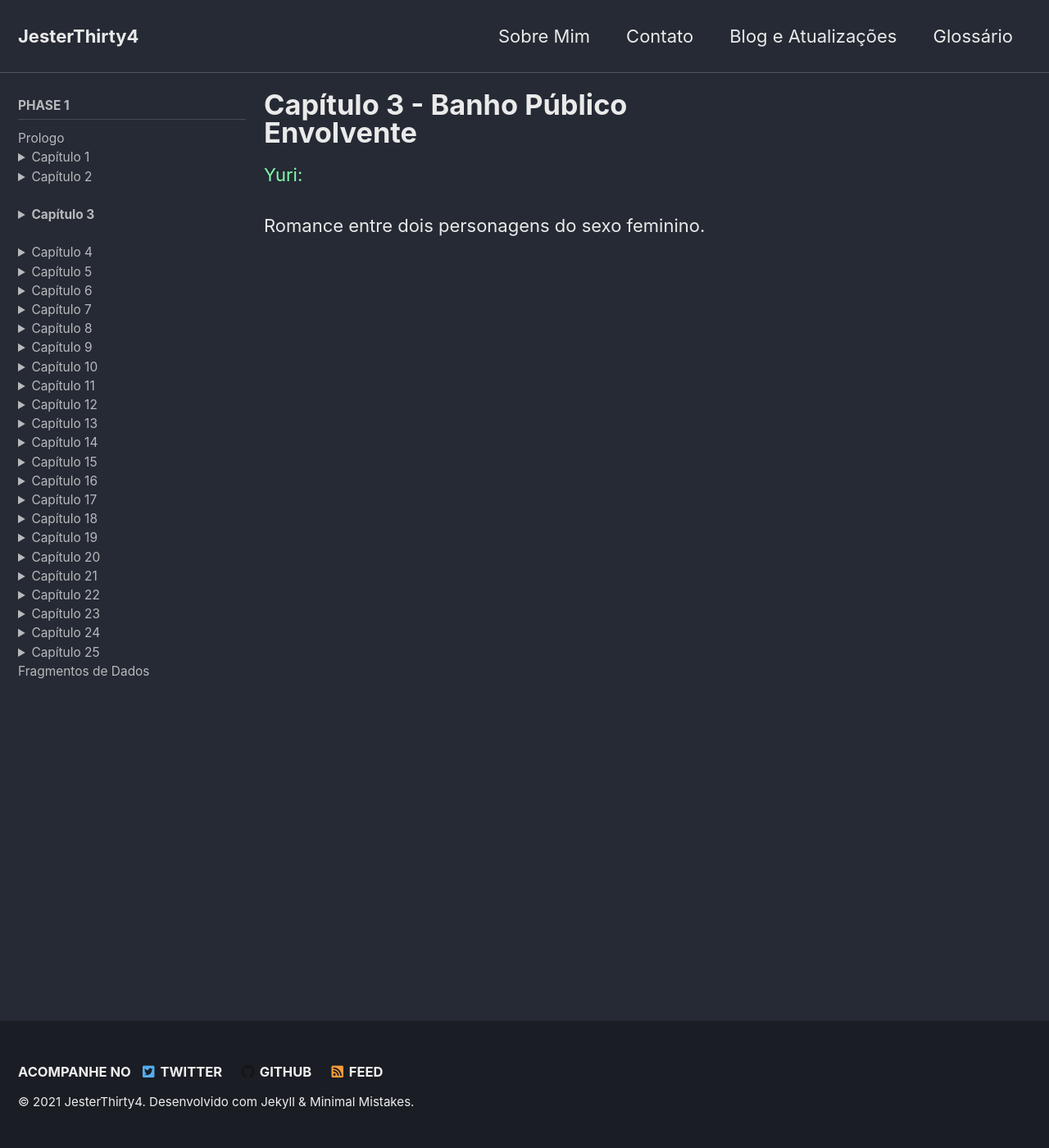
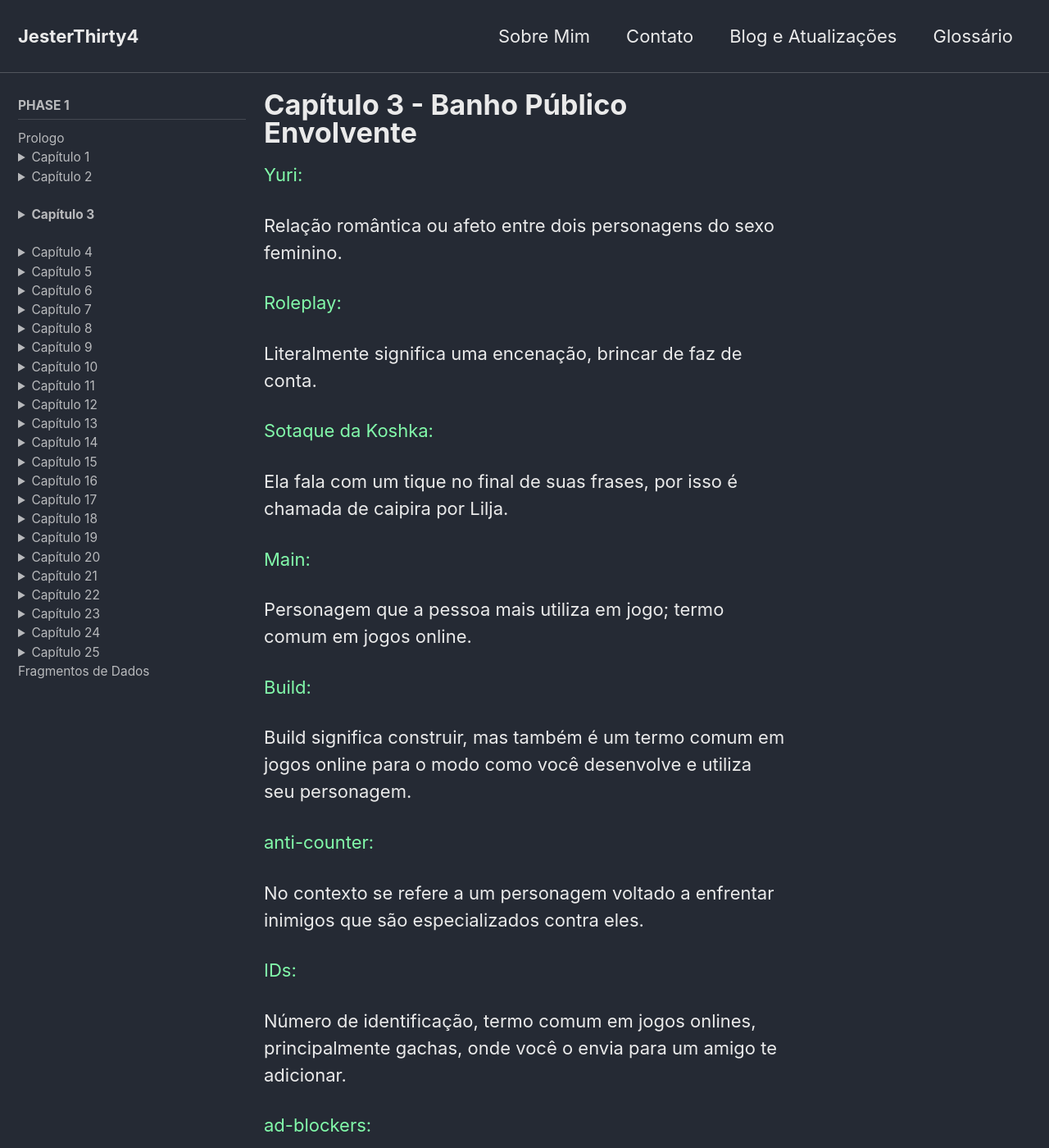
Before and after one commit to JesterThirty4/JesterThirty4.github.io, a Jekyll site: the page built from _pages/gch3.md, in a window 1280 px wide and 1400 px high. Shown: the whole window at 82% size. Built offline with Jekyll 4.4.1, drawn with Linux system fonts in a browser that asks for light colours; cached includes are drawn as plain includes; some of the changed text lies outside the part shown.

Commit message:
Update gch3.md

```diff
--- a/_pages/gch3.md
+++ b/_pages/gch3.md
@@ -6,4 +6,18 @@ sidebar:
   nav: "docs"
 ---
 
-<p style="color:#82faaa">Yuri:</p> Romance entre dois personagens do sexo feminino.
+<p style="color:#82faaa">Yuri:</p> Relação romântica ou afeto entre dois personagens do sexo feminino.
+
+<p style="color:#82faaa">Roleplay:</p> Literalmente significa uma encenação, brincar de faz de conta.
+
+<p style="color:#82faaa">Sotaque da Koshka:</p> Ela fala com um tique no final de suas frases, por isso é chamada de caipira por Lilja.
+
+<p style="color:#82faaa">Main:</p> Personagem que a pessoa mais utiliza em jogo; termo comum em jogos online.
+
+<p style="color:#82faaa">Build:</p> Build significa construir, mas também é um termo comum em jogos online para o modo como você desenvolve e utiliza seu personagem.
+
+<p style="color:#82faaa">anti-counter:</p> No contexto se refere a um personagem voltado a enfrentar inimigos que são especializados contra eles.
+
+<p style="color:#82faaa">IDs:</p> Número de identificação, termo comum em jogos onlines, principalmente gachas, onde você o envia para um amigo te adicionar.
+
+<p style="color:#82faaa">ad-blockers:</p> Termo comum na internet, são extensões bloqueadoras de anúncios de terceiros.
```
